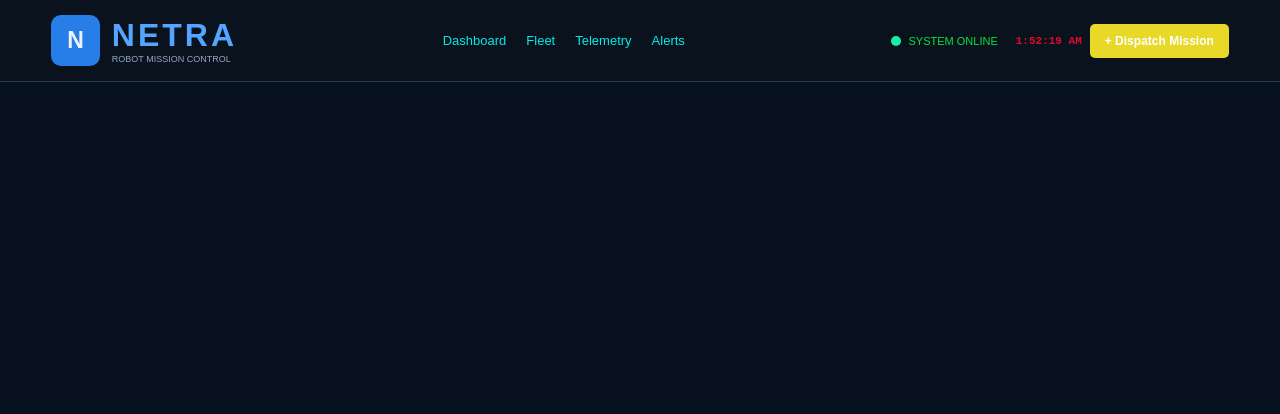
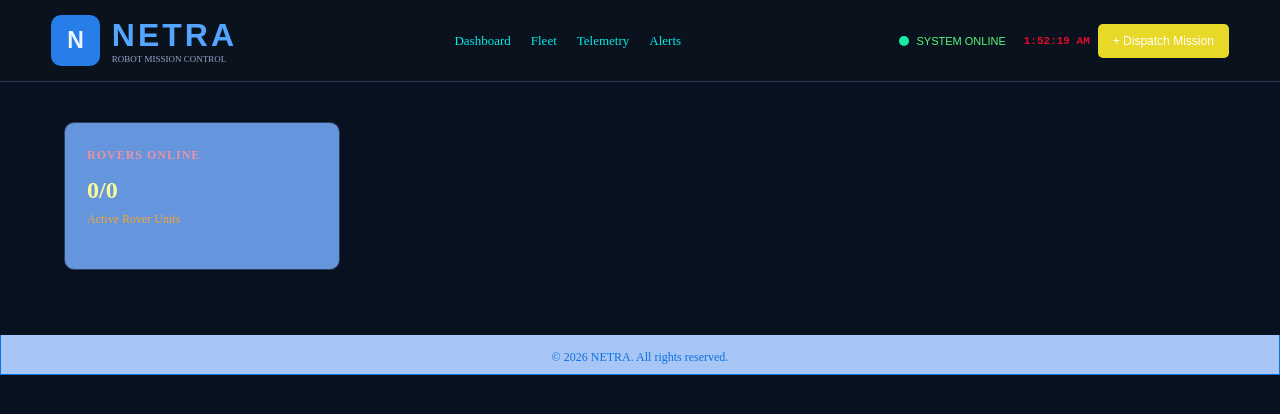
Before and after one commit to peak1e/Netra, a plain HTML site: page index.html in a window 1280 px wide. Drawn offline with Linux system fonts and the light colour scheme.

Commit message:
Version-3

```diff
--- a/index.html
+++ b/index.html
@@ -36,6 +36,26 @@
 
     </header>
 
+
+
+    <main class ="page">
+        <section class ="kpi-grid">
+            <article class="kpi-card">
+                <span> ROVERS ONLINE</span>
+                <h2 id="online-count">0/0</h2>
+                <p> Active Rover Units</p>
+            </article>
+        </section>
+
+      </main>
+
+
+    <footer>
+        &copy; 2026 NETRA. All rights reserved.
+
+    </footer>
+
+
            <script src="script.js"></script>
 
 
--- a/style.css
+++ b/style.css
@@ -43,6 +43,7 @@ body {
 
 .brand p {
     color: #91a8c5;
+    font-family: italic;
     font-size: 9px;
 }
 
@@ -54,6 +55,7 @@ nav {
 nav a {
     color: #04ebe7;
     text-decoration: none;
+    font-family: 'Times New Roman', Times, serif;
     font-size: 13px;
     text-decoration: none;
 }
@@ -65,7 +67,7 @@ nav a:hover{
     display: flex;
     align-items: center;
     gap: 8px;
-    color: #0be33a;
+    color: #59f87b;
     font-size: 11px;
 }
 
@@ -87,7 +89,7 @@ button {
     color: #fff;
     border: 0;
     padding: 10px 15px;
-    font-weight: bold;
+    font-weight: italic;
     border-radius: 5px;
     cursor: pointer;
     font-size: 12px;
@@ -95,3 +97,63 @@ button {
 button:hover{
     background: #e828d2;
 }
+footer{
+    height: 40px;
+    font-family: italic;
+    background: #a7c6f5;
+    color:#0b70e3;
+    text-colour: #f4abf5;
+    border: 1px solid;
+    text-align: center;
+    border-top: 10px ;
+    padding: 15px;
+    font-size: 12px;
+
+}
+.page{
+    padding:40px 5%;
+}
+.page h2 {
+    margin-bottom: 10px;
+}
+.page p {
+    margin-bottom: 20px;
+   color: rgb(red green blue / alpha)
+}
+.kpi-grid {
+    display: grid;
+    grid-template-columns: repeat(4,1fr);
+    gap: 16px;
+    margin-bottom: 25px;
+
+}
+.kpi-card {
+   padding : 22px;
+   background : #6495dd;
+   border : 1px solid #2a3d59;
+   border-radius : 10px;
+}
+.kpi-card span {
+    color:rgb(236, 146, 162);
+    font-family: italic;
+    font-size: 12px;
+    letter-spacing: 1px;
+    font-weight: bold;
+}
+.kpi-card h2 {
+    color:#f9fb95;
+    font-size: 24px;
+    font-weight: bold;
+    margin: 14px 0 8px;
+    font-family: 'Times New Roman', Times, serif;
+}
+
+.kpi-card p {
+    color: #f5a732;
+    font-size: 12px;
+    font-family: 'Times New Roman', Times, serif;
+}
+.kpi-card:hover {
+   border-color: #81d9fe;
+   transform:translateY(-3px)
+}
```
